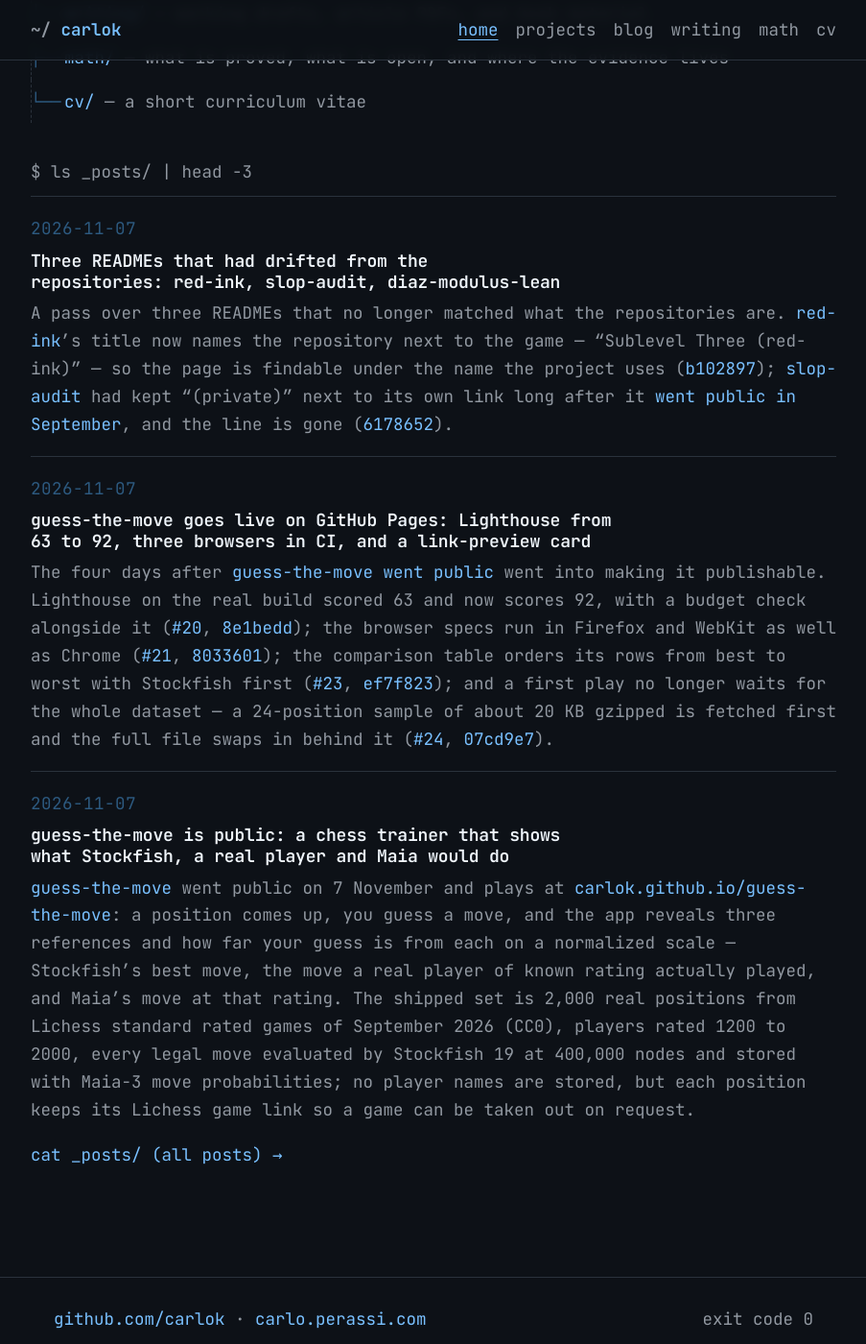
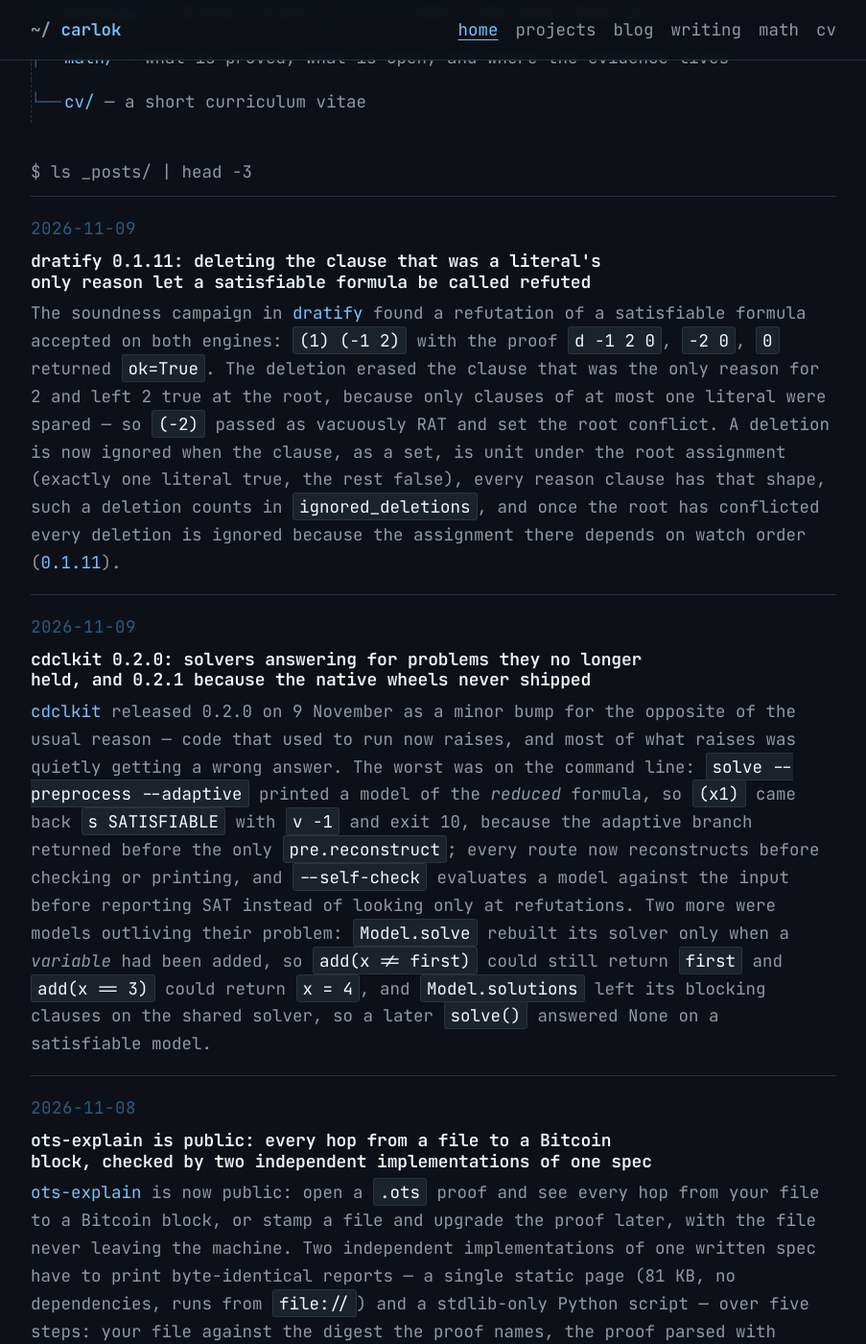
Before and after one commit to carlok/carlok.github.io, a Jekyll site: the page built from index.md, in a window 1280 px wide and 1400 px high, scrolled down 797 px. Shown: the whole window at 96% size, without its empty margins (188-1091 px from the left). Built offline with Jekyll 4.4.1, drawn with Linux system fonts in a browser that asks for light colours; some of the changed text lies outside the part shown.

Commit message:
posts: cdclkit 0.2.0/0.2.1, dratify 0.1.11, diaz prior-art sweep, alien-hunt offline tune, ots-explain public, guess-the-move pre-release sprint; projects: ots-explain

```diff
--- /dev/null
+++ b/_posts/2026-11-08-ots-explain-public.md
@@ -0,0 +1,9 @@
+---
+title: "ots-explain is public: every hop from a file to a Bitcoin block, checked by two independent implementations of one spec"
+date: 2026-11-08
+tags: [tool, github]
+---
+
+[ots-explain](https://github.com/carlok/ots-explain) is now public: open a `.ots` proof and see every hop from your file to a Bitcoin block, or stamp a file and upgrade the proof later, with the file never leaving the machine. Two independent implementations of one written spec have to print byte-identical reports — a single static page (81 KB, no dependencies, runs from `file://`) and a stdlib-only Python script — over five steps: your file against the digest the proof names, the proof parsed with strict limits, every hash operation recomputed, the ledger only on request, and a verdict that is green only when every check passed and none was skipped.
+
+The page does the stamping half too: it hashes in the tab, shows the exact requests before making them, sends only `SHA-256(digest ‖ 16 random bytes)` to the public calendars, and upgrades the pending proof when you come back; the script's `watch` mode does the same from cron or a systemd timer. A real stamp from 8 November is checked in the page against two Esplora explorers, blockstream.info and mempool.space, and proved against block 975064. `./podman.sh` runs the tests, the build, the CLI and the REST API in containers, and the README records the one honest browser limit: a calendar's "not confirmed yet" answer carries no CORS header, so a pending proof reads as unreachable in the page while the script has no such restriction ([c2d1fb5](https://github.com/carlok/ots-explain/commit/c2d1fb5), [904f65a](https://github.com/carlok/ots-explain/commit/904f65a)).
--- /dev/null
+++ b/_posts/2026-11-09-cdclkit-0-2-0-campaign-fixes-native-denied.md
@@ -0,0 +1,11 @@
+---
+title: "cdclkit 0.2.0: solvers answering for problems they no longer held, and 0.2.1 because the native wheels never shipped"
+date: 2026-11-09
+tags: [tool]
+---
+
+[cdclkit](https://github.com/carlok/cdclkit) released 0.2.0 on 9 November as a minor bump for the opposite of the usual reason — code that used to run now raises, and most of what raises was quietly getting a wrong answer. The worst was on the command line: `solve --preprocess --adaptive` printed a model of the *reduced* formula, so `(x1)` came back `s SATISFIABLE` with `v -1` and exit 10, because the adaptive branch returned before the only `pre.reconstruct`; every route now reconstructs before checking or printing, and `--self-check` evaluates a model against the input before reporting SAT instead of looking only at refutations. Two more were models outliving their problem: `Model.solve` rebuilt its solver only when a *variable* had been added, so `add(x != first)` could still return `first` and `add(x == 3)` could return `x = 4`, and `Model.solutions` left its blocking clauses on the shared solver, so a later `solve()` answered None on a satisfiable model.
+
+The campaign's other findings are mostly refusals where something used to compile into a different statement: a Python `True` in a model constrained variable 0 (it is the int 1, read as a literal), `pyeq` compiling `and`/`or` in a value position to 0 or 1 so that `x or 5` was proved equal to `1`, decorators ignored so a function wrapped with `functools.wraps` proved equal to its undecorated self, a width of 0 or below proving anything equivalent to anything, and `Config` letting a seed of `2**32 + 1` work on one engine and fail on the other. A failed or interrupted solve could also poison every later answer from the same `Solver` — `MUSExtractor` then returned a satisfiable set and `verify` endorsed it — so a `Solver` a call was cut short on now says so through `Solver.broken`, and `solve`, `add_clause` and `new_var` raise `RuntimeError` on it.
+
+Use 0.2.1, not 0.2.0, if you want the native engine: `cdclkit-native` 0.2.0 was never published, because GitHub retired the macOS image its wheels were built on and the release stopped after `cdclkit` 0.2.0 reached PyPI, so `cdclkit[native]==0.2.0` cannot be installed — and `cdclkit-native` 0.1.7 and earlier embed a checker that accepts refutations of satisfiable formulas. Wheels are built on `macos-latest` now; 0.2.0 also requires [dratify 0.1.11](/blog/2026/11/09/dratify-0-1-11-deletion-of-a-reason-clause/), and nothing else changes between the two versions ([0.2.0](https://github.com/carlok/cdclkit/releases/tag/v0.2.0), [0.2.1](https://github.com/carlok/cdclkit/releases/tag/v0.2.1), [3a1f880](https://github.com/carlok/cdclkit/commit/3a1f880)).
--- /dev/null
+++ b/_posts/2026-11-09-dratify-0-1-11-deletion-of-a-reason-clause.md
@@ -0,0 +1,11 @@
+---
+title: "dratify 0.1.11: deleting the clause that was a literal's only reason let a satisfiable formula be called refuted"
+date: 2026-11-09
+tags: [tool]
+---
+
+The soundness campaign in [dratify](https://github.com/carlok/dratify) found a refutation of a satisfiable formula accepted on both engines: `(1) (-1 2)` with the proof `d -1 2 0`, `-2 0`, `0` returned `ok=True`. The deletion erased the clause that was the only reason for 2 and left 2 true at the root, because only clauses of at most one literal were spared — so `(-2)` passed as vacuously RAT and set the root conflict. A deletion is now ignored when the clause, as a set, is unit under the root assignment (exactly one literal true, the rest false), every reason clause has that shape, such a deletion counts in `ignored_deletions`, and once the root has conflicted every deletion is ignored because the assignment there depends on watch order ([0.1.11](https://github.com/carlok/dratify/releases/tag/v0.1.11)).
+
+Two more holes came out of the same pass. A comment ended at a form feed, because `str.splitlines` ends a line at nine characters besides the newline, so on `p cnf 1 1`, `c<FF>p cnf 1 2`, `1 0`, `c<FF>-1 0` the rest of the comment was read as text and the file parsed to `(1) (-1)` past `strict=True` — on a file minisat, cadical and kissat all call satisfiable; a line now ends at `\n` with one optional `\r`. And `DRATChecker` used directly still had the hole 0.1.7 closed for `check_proof`, because validation lived only there: `DRATChecker(f).check([("a", (-1,)), ("a", ())])` got `ok=True` on the satisfiable formula `(1)`, and `check_step` read an unknown kind as an addition, so `check`, `check_step` and the constructor now validate what they are given and `check_proof` validates `CNF.clauses` before either engine runs.
+
+The rest is consistency rather than soundness: a clause that repeats a literal is the same clause without the repeat on both engines, `failed_clause` now reports a rejected step as the proof wrote it (`1 1 0` gave `(0,)` from Python and `(0, 0)` from native), and `CNF(1 << 32)` gets one answer because the native engine is given the variables the clauses use rather than `nvars` ([89e0644](https://github.com/carlok/dratify/commit/89e0644), [1601f58](https://github.com/carlok/dratify/commit/1601f58)). [cdclkit](/blog/2026/11/09/cdclkit-0-2-0-campaign-fixes-native-denied/) embeds this checker, which is why its 0.2.0 requires this release.
--- a/projects.md
+++ b/projects.md
@@ -83,6 +83,7 @@
 
 ## Infrastructure, security, and operational tools
 
+- [ots-explain](https://github.com/carlok/ots-explain) — check, understand and create OpenTimestamps proofs: every hop from a file to a Bitcoin block, as one static page and one stdlib-only Python script, two independent implementations of one written spec that must print byte-identical reports.
 - [fleetlens](https://github.com/carlok/fleetlens) — agentless, read-only health reports for a small Debian/Ubuntu VM fleet: Ansible over SSH, Python reports, optional email.
 - [matrix-podman-stack](https://github.com/carlok/matrix-podman-stack) — private Matrix homeserver on rootless Podman: Synapse and Postgres, Element Web, an optional Telegram bridge, optional Prometheus/Grafana, NATS and Valkey as a bot bus, all bind-mounted under one `DATA_DIR` and publishing on `127.0.0.1` only, with the bot accounts driven by a `bots.yaml` file.
 - [pacenotch](https://github.com/carlok/pacenotch) — Claude usage limits in the terminal, a tray icon and a window: a vertical notch on each bar marks where an even pace would leave you, so the fill says ahead-of-pace or room-to-spare at a glance.
```
Also changed, not shown: _posts/2026-11-04-guess-the-move-offline-and-level-follows.md (added, +9 -0 lines), _posts/2026-11-08-alien-hunt-offline-pool-tune.md (added, +11 -0 lines), _posts/2026-11-08-diaz-modulus-lean-prior-art-sweep.md (added, +11 -0 lines).
